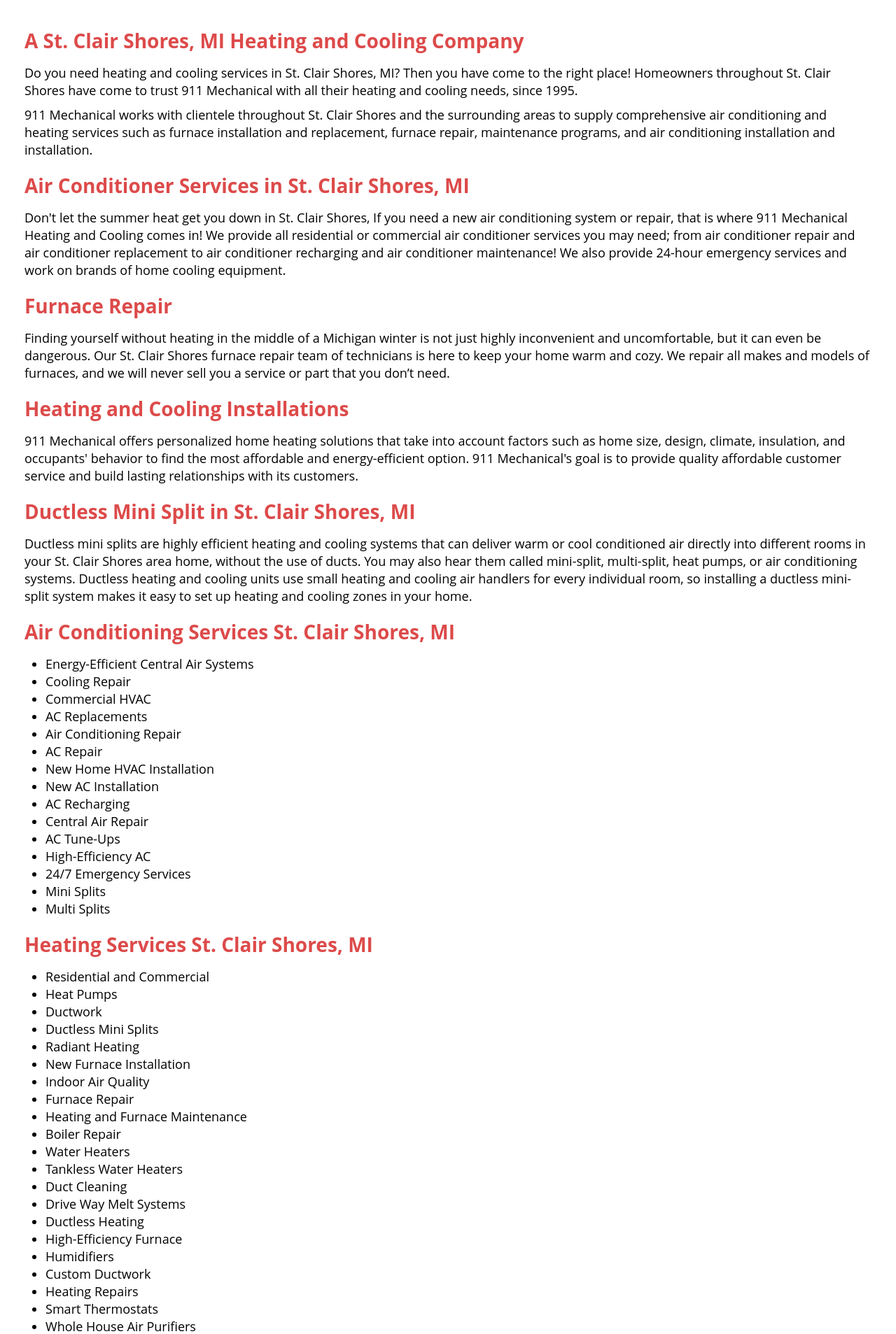
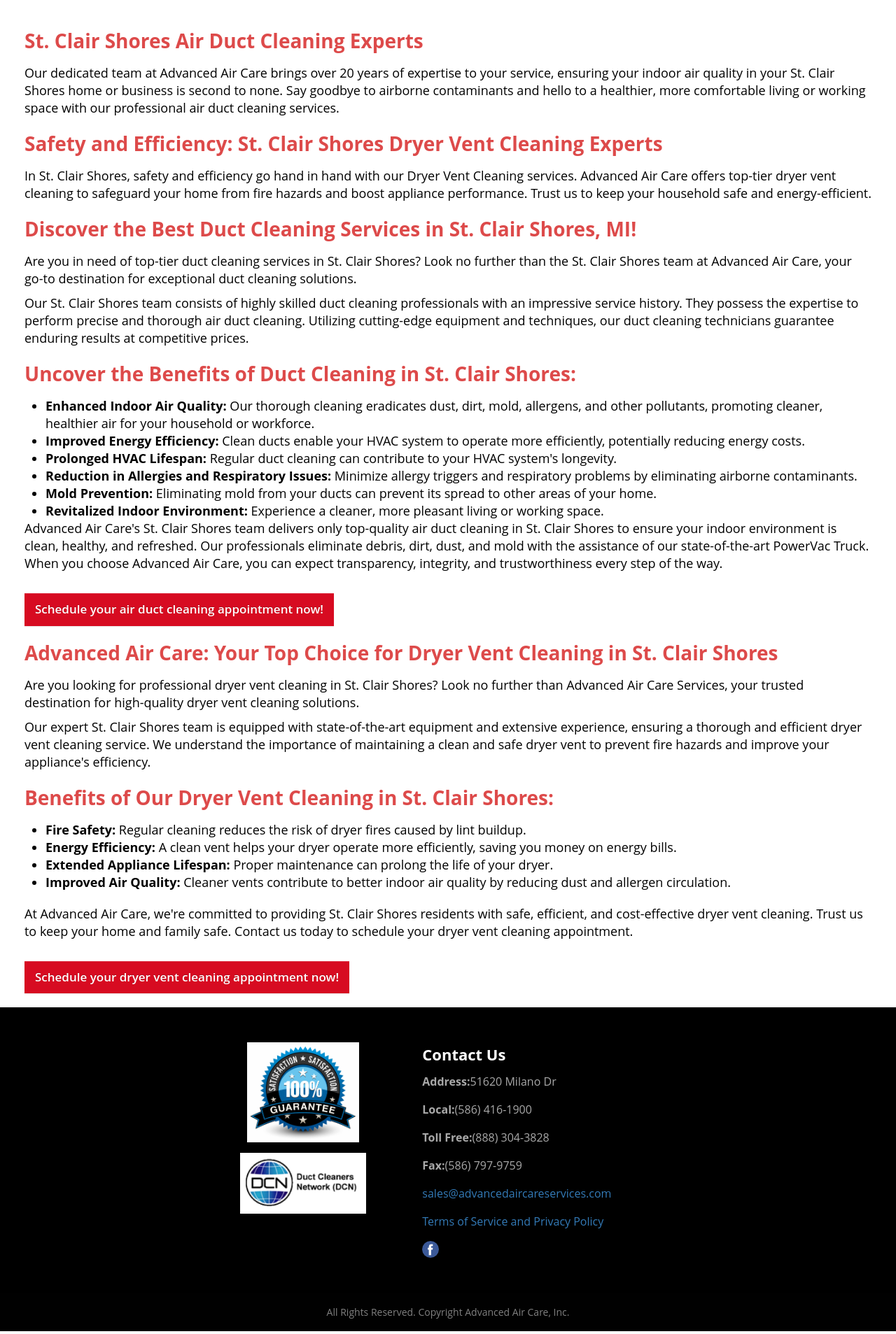
Before and after one commit to AbubakarCinnova/aircare, a PHP site: page /service-area/clair-shores.php in a window 1280 px wide. Shown: the part 145-2052 px from the top of the page at 70% size. Run offline with PHP 8.4, Linux system fonts and the light colour scheme; some libraries are stand-ins or nearby versions.

Commit message:
updated clair

```diff
--- a/service-area/clair-shores.php
+++ b/service-area/clair-shores.php
@@ -1,18 +1,10 @@
 <?php include_once('../header.php') ?>
-<title>Furnace Repair St. Clair Shores, MI | AC Repair| HVAC St. Clair Shores, MI| 911 Mechanical Heating &amp; Cooling </title>
+<title> St. Clair Shores Air Duct and Dryer Vent Cleaning Services</title>
 
 
-<meta name="description" content= " Do you need heating and cooling services in St. Clair Shores, MI? Then you have come to the right place! Homeowners throughout St. Clair Shores have come to trust 911 Mechanical with all their heating and cooling needs, since 1995.   " />
 
-
-<meta name="keywords" content=" Heating, Cooling, Heating, Air conditioning, HVAC, Heating &amp; Cooling, Air conditioning, Furnace, St. Clair Shores, MI, new home HVAC, air conditioning repair, central air repair, furnace repair, ductless mini split." />
-
-
-<meta name="rating" content="general" />
-<meta name="revisit-after" content="3 days" />
-<meta name="robots" content="index, follow" />
-<meta name="classification" content=" Furnace, Heating, Cooling, Heating &amp; Air conditioning, Heating &amp; Cooling, Air conditioning, Furnace, HVAC St. Clair Shores, MI" />
-<meta name="author" content="MG" />
+<meta name="description"
+    content=" Elevate indoor air quality and safety in St. Clair Shores with our expert air duct and dryer vent cleaning services. Breathe easier and protect your home. Contact us today!">
 
 <?php include_once('../menu.php') ?>
 </head>
@@ -27,119 +19,118 @@
                     <div class="  content-area">
                         <div class="row">
                             <div class="col-lg-12">
+                                <h2>St. Clair Shores Air Duct Cleaning Experts</h2>
 
-                                <h2>A St. Clair Shores, MI Heating and Cooling Company</h2>
+                                <p>Our dedicated team at Advanced Air Care brings over 20 years of expertise to your
+                                    service, ensuring your indoor
+                                    air quality in your St. Clair Shores home or business is second to none. Say goodbye
+                                    to airborne contaminants and
+                                    hello to a healthier, more comfortable living or working space with our professional
+                                    air duct cleaning services.</p>
 
+                                <h2>Safety and Efficiency: St. Clair Shores Dryer Vent Cleaning Experts</h2>
 
-                                <p>Do you need heating and cooling services in St. Clair Shores, MI? Then you have come
-                                    to
-                                    the right place! Homeowners throughout St. Clair Shores have come to trust 911
-                                    Mechanical with all their heating and cooling needs, since 1995.</p>
+                                <p>In St. Clair Shores, safety and efficiency go hand in hand with our Dryer Vent
+                                    Cleaning services. Advanced Air Care
+                                    offers top-tier dryer vent cleaning to safeguard your home from fire hazards and
+                                    boost appliance performance.
+                                    Trust us to keep your household safe and energy-efficient.</p>
 
+                                <h2>Discover the Best Duct Cleaning Services in St. Clair Shores, MI!</h2>
 
-                                <p> 911 Mechanical works with clientele throughout St. Clair Shores and the surrounding
-                                    areas to supply comprehensive air conditioning and heating services such as furnace
-                                    installation and replacement, furnace repair, maintenance programs, and air
-                                    conditioning
-                                    installation and installation.</p>
+                                <p>Are you in need of top-tier duct cleaning services in St. Clair Shores? Look no
+                                    further than the St. Clair Shores
+                                    team at Advanced Air Care, your go-to destination for exceptional duct cleaning
+                                    solutions.</p>
 
+                                <p>Our St. Clair Shores team consists of highly skilled duct cleaning professionals with
+                                    an impressive service history.
+                                    They possess the expertise to perform precise and thorough air duct cleaning.
+                                    Utilizing cutting-edge equipment and
+                                    techniques, our duct cleaning technicians guarantee enduring results at competitive
+                                    prices.</p>
 
-                                <h2>Air Conditioner Services in St. Clair Shores, MI</h2>
-                                <p>Don't let the summer heat get you down in St. Clair Shores, If you need a new air
-                                    conditioning system or repair, that is where 911 Mechanical Heating and Cooling
-                                    comes
-                                    in! We provide all residential or commercial air conditioner services you may need;
-                                    from
-                                    air conditioner repair and air conditioner replacement to air conditioner recharging
-                                    and
-                                    air conditioner maintenance! We also provide 24-hour emergency services and work on
-                                    brands of home cooling equipment.</p>
+                                <h2>Uncover the Benefits of Duct Cleaning in St. Clair Shores:</h2>
 
+                                <ul>
+                                    <li><strong>Enhanced Indoor Air Quality:</strong> Our thorough cleaning eradicates
+                                        dust, dirt, mold, allergens,
+                                        and other pollutants, promoting cleaner, healthier air for your household or
+                                        workforce.</li>
+                                    <li><strong>Improved Energy Efficiency:</strong> Clean ducts enable your HVAC system
+                                        to operate more efficiently,
+                                        potentially reducing energy costs.</li>
+                                    <li><strong>Prolonged HVAC Lifespan:</strong> Regular duct cleaning can contribute
+                                        to your HVAC system's
+                                        longevity.</li>
+                                    <li><strong>Reduction in Allergies and Respiratory Issues:</strong> Minimize allergy
+                                        triggers and respiratory
+                                        problems by eliminating airborne contaminants.</li>
+                                    <li><strong>Mold Prevention:</strong> Eliminating mold from your ducts can prevent
+                                        its spread to other areas of
+                                        your home.</li>
+                                    <li><strong>Revitalized Indoor Environment:</strong> Experience a cleaner, more
+                                        pleasant living or working space.
+                                    </li>
+                                </ul>
 
-                                <h2>Furnace Repair</h2>
-                                <p>Finding yourself without heating in the middle of a Michigan winter is not just
-                                    highly
-                                    inconvenient and uncomfortable, but it can even be dangerous. Our St. Clair Shores
-                                    furnace repair team of technicians is here to keep your home warm and cozy. We
-                                    repair
-                                    all makes and models of furnaces, and we will never sell you a service or part that
-                                    you
-                                    don’t need.</p>
+                                <p>Advanced Air Care's St. Clair Shores team delivers only top-quality air duct cleaning
+                                    in St. Clair Shores to ensure
+                                    your indoor environment is clean, healthy, and refreshed. Our professionals
+                                    eliminate debris, dirt, dust, and mold
+                                    with the assistance of our state-of-the-art PowerVac Truck. When you choose Advanced
+                                    Air Care, you can expect
+                                    transparency, integrity, and trustworthiness every step of the way.</p>
 
+                                <br>
 
-                                <h2>Heating and Cooling Installations</h2>
-                                <p>911 Mechanical offers personalized home heating solutions that take into account
-                                    factors
-                                    such as home size, design, climate, insulation, and occupants' behavior to find the
-                                    most
-                                    affordable and energy-efficient option. 911 Mechanical's goal is to provide quality
-                                    affordable customer service and build lasting relationships with its customers.</p>
+                                <a href="<?php echo $base_url ?>/contact-us.php"
+                                    class="btn btn-warning service-btn">Schedule your air duct cleaning
+                                    appointment now!</a>
+                                <br>
 
+                                <h2>Advanced Air Care: Your Top Choice for Dryer Vent Cleaning in St. Clair Shores</h2>
 
-                                <h2>Ductless Mini Split in St. Clair Shores, MI</h2>
-                                <p>Ductless mini splits are highly efficient heating and cooling systems that can
-                                    deliver
-                                    warm or cool conditioned air directly into different rooms in your St. Clair Shores
-                                    area
-                                    home, without the use of ducts. You may also hear them called mini-split,
-                                    multi-split,
-                                    heat pumps, or air conditioning systems. Ductless heating and cooling units use
-                                    small
-                                    heating and cooling air handlers for every individual room, so installing a ductless
-                                    mini-split system makes it easy to set up heating and cooling zones in your home.
+                                <p>Are you looking for professional dryer vent cleaning in St. Clair Shores? Look no
+                                    further than Advanced Air Care
+                                    Services, your trusted destination for high-quality dryer vent cleaning solutions.
                                 </p>
 
-                                <h2> Air Conditioning Services St. Clair Shores, MI</h2>
+                                <p>Our expert St. Clair Shores team is equipped with state-of-the-art equipment and
+                                    extensive experience, ensuring a
+                                    thorough and efficient dryer vent cleaning service. We understand the importance of
+                                    maintaining a clean and safe
+                                    dryer vent to prevent fire hazards and improve your appliance's efficiency.</p>
+
+                                <h2>Benefits of Our Dryer Vent Cleaning in St. Clair Shores:</h2>
+
                                 <ul>
-                                    <li>Energy-Efficient Central Air Systems</li>
-                                    <li>Cooling Repair</li>
-                                    <li>Commercial HVAC</li>
-                                    <li>AC Replacements</li>
-                                    <li>Air Conditioning Repair</li>
-                                    <li>AC Repair</li>
-                                    <li>New Home HVAC Installation</li>
-                                    <li>New AC Installation</li>
-                                    <li>AC Recharging</li>
-                                    <li>Central Air Repair</li>
-                                    <li>AC Tune-Ups</li>
-                                    <li>High-Efficiency AC</li>
-                                    <li>24/7 Emergency Services</li>
-                                    <li>Mini Splits </li>
-                                    <li>Multi Splits</li>
+                                    <li><strong>Fire Safety:</strong> Regular cleaning reduces the risk of dryer fires
+                                        caused by lint buildup.</li>
+                                    <li><strong>Energy Efficiency:</strong> A clean vent helps your dryer operate more
+                                        efficiently, saving you money
+                                        on energy bills.</li>
+                                    <li><strong>Extended Appliance Lifespan:</strong> Proper maintenance can prolong the
+                                        life of your dryer.</li>
+                                    <li><strong>Improved Air Quality:</strong> Cleaner vents contribute to better indoor
+                                        air quality by reducing dust
+                                        and allergen circulation.</li>
                                 </ul>
-                                <h2>Heating Services St. Clair Shores, MI</h2>
-                                <ul>
-                                    <li>Residential and Commercial</li>
-                                    <li>Heat Pumps</li>
-                                    <li>Ductwork</li>
-                                    <li>Ductless Mini Splits</li>
-                                    <li>Radiant Heating</li>
-                                    <li>New Furnace Installation</li>
-                                    <li>Indoor Air Quality</li>
-                                    <li>Furnace Repair</li>
-                                    <li>Heating and Furnace Maintenance</li>
-                                    <li>Boiler Repair</li>
-                                    <li>Water Heaters</li>
-                                    <li>Tankless Water Heaters</li>
-                                    <li>Duct Cleaning</li>
-                                    <li>Drive Way Melt Systems</li>
-                                    <li>Ductless Heating</li>
-                                    <li>High-Efficiency Furnace</li>
-                                    <li>Humidifiers</li>
-                                    <li>Custom Ductwork</li>
-                                    <li>Heating Repairs</li>
-                                    <li>Smart Thermostats</li>
-                                    <li>Whole House Air Purifiers</li>
-                                    <li>Dual Fuel Systems</li>
-                                    <li>Whole House Dehumidifiers</li>
-                                    <li>Heating Installation</li>
-                                    <li>Heating Repair</li>
-                                </ul>
+
                                 <br>
 
-                                <p>911 Mechanical is your local Heating and HVAC Installation Expert in St. Clair Shores, Michigan.</p>
+                                <p>At Advanced Air Care, we're committed to providing St. Clair Shores residents with
+                                    safe, efficient, and
+                                    cost-effective dryer vent cleaning. Trust us to keep your home and family safe.
+                                    Contact us today to schedule your
+                                    dryer vent cleaning appointment.</p>
 
+                                <br>
 
+                                <a href="<?php echo $base_url ?>/contact-us.php"
+                                    class="btn btn-warning service-btn">Schedule your dryer vent cleaning
+                                    appointment now!</a>
+                                <br>
 
                             </div>
                         </div>
--- a/service-area/grosse-pointe.php
+++ b/service-area/grosse-pointe.php
@@ -86,7 +86,8 @@
 
                                 <br>
 
-                                <a href="#" class="btn btn-warning service-btn">Schedule your air duct cleaning
+                                <a href="<?php echo $base_url ?>/contact-us.php"
+                                    class="btn btn-warning service-btn">Schedule your air duct cleaning
                                     appointment now!</a>
                                 <br>
 
@@ -128,7 +129,8 @@
 
                                 <br>
 
-                                <a href="#" class="btn btn-warning service-btn">Schedule your dryer vent cleaning
+                                <a href="<?php echo $base_url ?>/contact-us.php"
+                                    class="btn btn-warning service-btn">Schedule your dryer vent cleaning
                                     appointment now!</a>
                                 <br>
 
--- a/service-area/madison-heights.php
+++ b/service-area/madison-heights.php
@@ -88,7 +88,8 @@ Madison Heights with our expert air duct and dryer vent cleaning services. Breat
 
                                 <br>
 
-                                <a href="#" class="btn btn-warning service-btn">Schedule your air duct cleaning
+                                <a href="<?php echo $base_url ?>/contact-us.php"
+                                    class="btn btn-warning service-btn">Schedule your air duct cleaning
                                     appointment now!</a>
                                 <br>
 
@@ -131,7 +132,8 @@ Madison Heights with our expert air duct and dryer vent cleaning services. Breat
 
                                 <br>
 
-                                <a href="#" class="btn btn-warning service-btn">Schedule your dryer vent cleaning
+                                <a href="<?php echo $base_url ?>/contact-us.php"
+                                    class="btn btn-warning service-btn">Schedule your dryer vent cleaning
                                     appointment now!</a>
                                 <br>
 
```
